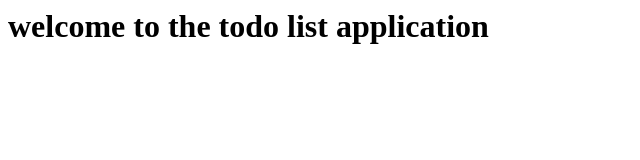
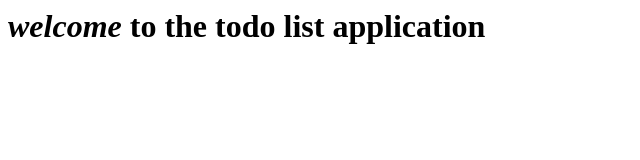
Before and after one commit to AkRanu/todo_2017fall, a plain HTML site: page index.html in a window 1280 px wide. Shown: the whole page, without its empty margins (0-640 px from the left). Drawn offline with Linux system fonts and the light colour scheme.

Commit message:
Added italic tag to the index file

```diff
--- a/index.html
+++ b/index.html
@@ -2,7 +2,7 @@
 <body>
 <h1>
 
-welcome to the todo list application
+<i>welcome</i> to the todo list application
 
 </h1>
 
```
